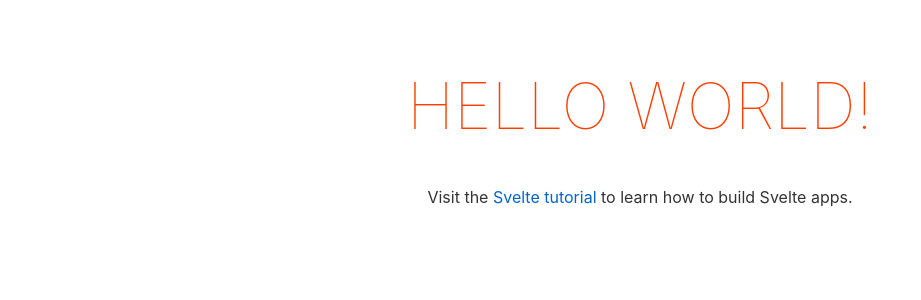
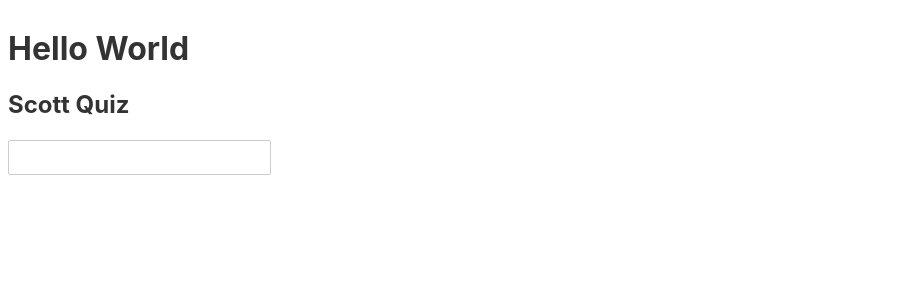
Before and after one commit to muonius/svelte-levelup, a Svelte app: page / in a window 1280 px wide. Shown: the top 300 px of the page, without its empty margins (0-921 px from the left). Built offline with nearby package versions, Linux system fonts and the light colour scheme.

Commit message:
branch01

```diff
--- a/src/App.svelte
+++ b/src/App.svelte
@@ -1,30 +1,7 @@
 <script>
-	export let name;
+  import Quiz from "./Quiz.svelte";
 </script>
 
-<main>
-	<h1>Hello {name}!</h1>
-	<p>Visit the <a href="https://svelte.dev/tutorial">Svelte tutorial</a> to learn how to build Svelte apps.</p>
-</main>
-
-<style>
-	main {
-		text-align: center;
-		padding: 1em;
-		max-width: 240px;
-		margin: 0 auto;
-	}
-
-	h1 {
-		color: #ff3e00;
-		text-transform: uppercase;
-		font-size: 4em;
-		font-weight: 100;
-	}
-
-	@media (min-width: 640px) {
-		main {
-			max-width: none;
-		}
-	}
-</style>
+<h1>Hello World</h1>
+<!-- <Quiz quizName="New Quiz" /> -->
+<Quiz />
--- /dev/null
+++ b/src/Quiz.svelte
@@ -0,0 +1,10 @@
+<script>
+  export let quizName = "Scott Quiz";
+  let title = "";
+</script>
+
+<div>
+  <h2>{quizName}</h2>
+  <h4>{title}</h4>
+  <input bind:value={title} type="text" />
+</div>
--- a/src/main.js
+++ b/src/main.js
@@ -1,10 +1,7 @@
-import App from './App.svelte';
+import App from "./App.svelte";
 
 const app = new App({
-	target: document.body,
-	props: {
-		name: 'world'
-	}
+  target: document.body,
 });
 
 export default app;
```
